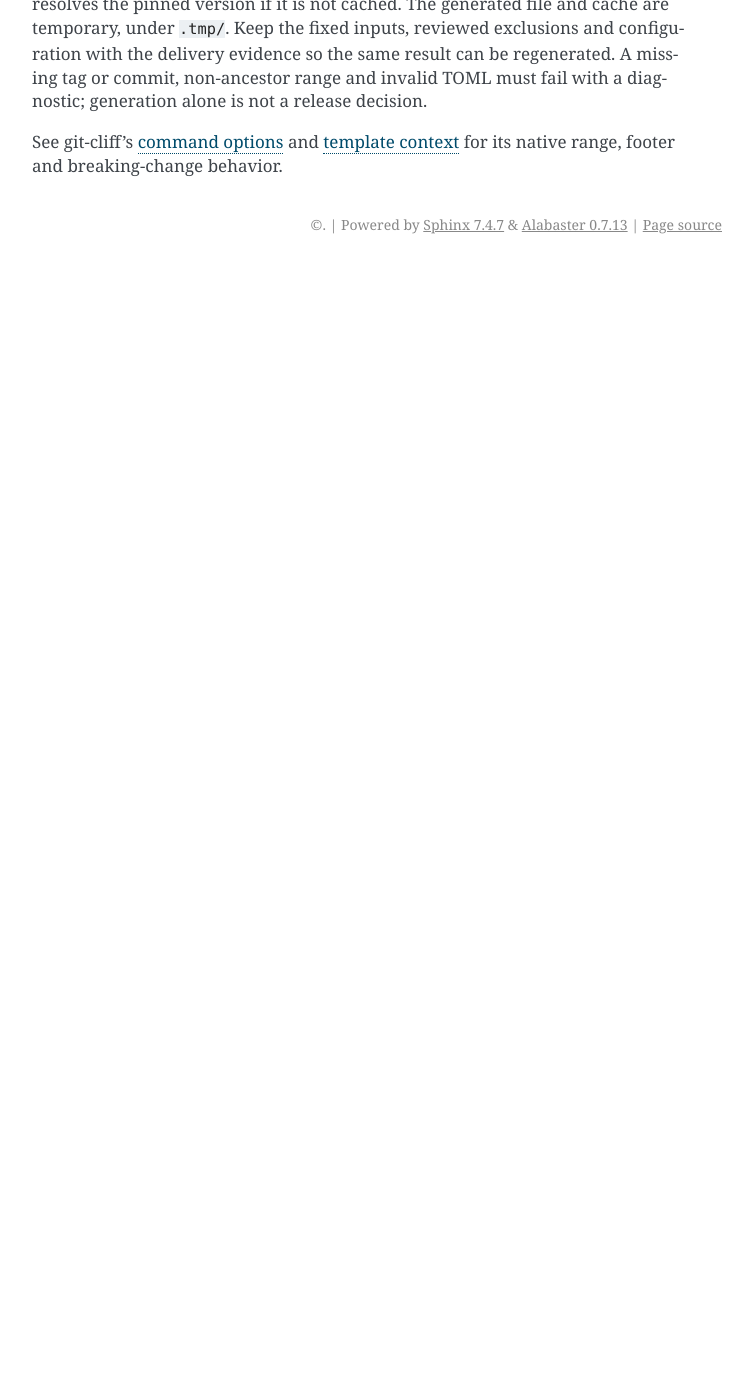
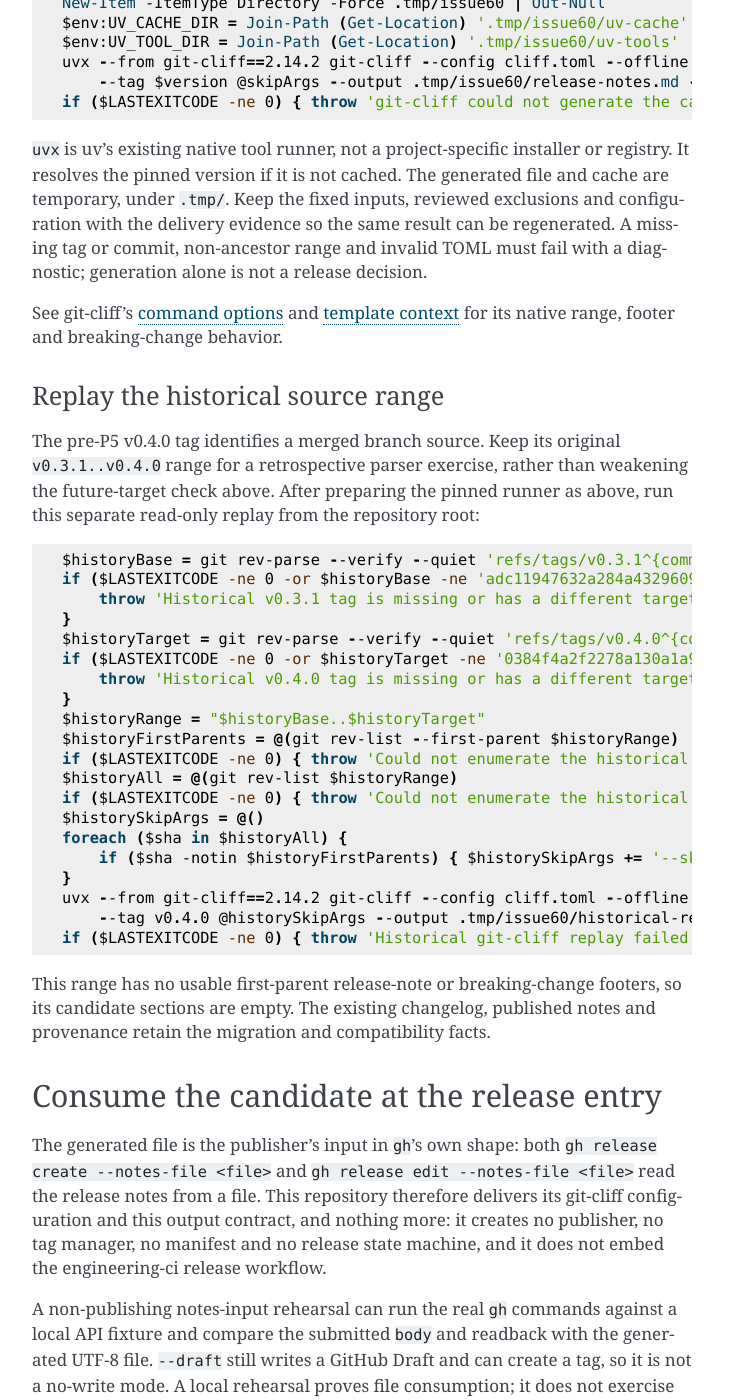
Before and after one commit to dymzz/vesryn-tool-runtime, a Sphinx documentation site: the page built from docs/delivery/release-notes.md, in a window 1280 px wide and 1400 px high, scrolled down 3846 px. Shown: the whole window, without its empty margins (388-1141 px from the left). Built offline with Sphinx 7.4.7, drawn with Linux system fonts in a browser that asks for light colours; pages that are not in the unit, such as notebooks, are missing from menus; before the commit the page ends 4110 px from its top, so only the background shows below that; some of the changed text lies outside the part shown.

Commit message:
docs: finalize Git release-note handoff and acceptance (#62)
Document native gh notes-file consumption and the post-0.4.0 changelog boundary.

Require future target SHAs on main's first-parent chain, prefer origin/main over diverged local main, and keep the immutable v0.3.1..v0.4.0 source replay separate.

Directed native Git/git-cliff and local gh API rehearsals, strict documentation checks, and CI on 43f4b1c passed.

Closes #60.

````diff
--- a/docs/delivery/release-notes.md
+++ b/docs/delivery/release-notes.md
@@ -50,6 +50,9 @@
 Its annotated tag resolves to `0384f4a2f2278a130a1a95efd9f714caf9f77a74`;
 the provenance identifies the same source and
 [CI run 40687914023](https://github.com/dymzz/vesryn-tool-runtime/actions/runs/40687914023).
+That tagged source was merged as a second parent; it is not an entry on main's
+first-parent chain. Replaying that historical source range is different from
+selecting a future release target on main.
 The existing [changelog](../changelog.md) preserves historical migration and
 compatibility facts that cannot be reconstructed from commit messages.
 
@@ -77,11 +80,16 @@
 ## Generate for a fixed range
 
 Run these PowerShell commands from the repository root. This example projects
-the historical range for inspection only; it does not replace its release
-notes. For a future candidate, provide the previous release tag and its known
-commit, a **full fixed target commit SHA**, and the proposed version. The target
+the already merged `3409f8b` commit with an illustrative `v0.4.1` label for
+inspection; it does not assert that the package version or release readiness
+matches that label. For a future candidate, provide the previous release tag
+and its known commit, a **full fixed target commit SHA**, and the proposed version. The target
 must be the actual accepted main-branch commit before publication. Do not use
 `HEAD`, a moving branch name, or a candidate branch commit as proof of delivery.
+Refresh `origin/main` before selecting a future target and retain the resolved
+main snapshot with the delivery evidence. The offline check below prefers that
+remote-tracking reference over a potentially diverged local main branch; the
+publisher still owns the final check against the live main head.
 
 The script uses Git to select first-parent SHAs and git-cliff's native
 `--skip-commit` to omit the other commits. It does not parse commit messages or
@@ -92,10 +100,10 @@
 labels the single candidate.
 
 ```powershell
-$baseTag = 'v0.3.1'
-$baseSha = 'adc11947632a284a43296092d8f7a41acd2953c3'
-$targetSha = '0384f4a2f2278a130a1a95efd9f714caf9f77a74'
-$version = 'v0.4.0'
+$baseTag = 'v0.4.0'
+$baseSha = '0384f4a2f2278a130a1a95efd9f714caf9f77a74'
+$targetSha = '3409f8baa89a8e936b174acb5d47d659bb415b92'
+$version = 'v0.4.1'
 # Full first-parent SHAs withdrawn or superseded after review of the target tree.
 $omitted = @()
 
@@ -126,23 +134,23 @@
 if ($LASTEXITCODE -ne 0 -or $baseSha -eq $targetSha) {
     throw 'The base must be an ancestor of a distinct target commit.'
 }
-# The projection reads the FIRST-PARENT chain of the range. That chain is
-# main's history only when the target actually landed there, so the fact is
-# checked here instead of being assumed.
-$mainRefs = @(git for-each-ref --format='%(refname)' refs/heads/main refs/remotes/origin/main)
-if ($mainRefs.Count -eq 0) {
+# Reachability also admits intermediate side-branch commits. The target must
+# be on main's first-parent chain so its own chain is the delivery history.
+$mainRef = 'refs/remotes/origin/main'
+git show-ref --verify --quiet $mainRef
+if ($LASTEXITCODE -eq 1) {
+    $mainRef = 'refs/heads/main'
+} elseif ($LASTEXITCODE -ne 0) {
+    throw 'Could not check the main branch reference.'
+}
+$mainSnapshot = git rev-parse --verify --quiet "${mainRef}^{commit}"
+if ($LASTEXITCODE -ne 0) {
     throw 'No main branch reference is available to verify the target commit.'
 }
-$onMain = $false
-foreach ($ref in $mainRefs) {
-    git merge-base --is-ancestor $targetSha $ref
-    if ($LASTEXITCODE -eq 0) {
-        $onMain = $true
-        break
-    }
-}
-if (-not $onMain) {
-    throw "The target commit is not in the main branch history: $targetSha"
+$mainFirstParents = @(git rev-list --first-parent $mainSnapshot)
+if ($LASTEXITCODE -ne 0) { throw 'Could not enumerate main first-parent commits.' }
+if ($targetSha -notin $mainFirstParents) {
+    throw "The target commit is not on the main first-parent chain: $targetSha"
 }
 $range = "$baseSha..$targetSha"
 $firstParents = @(git rev-list --first-parent $range)
@@ -182,3 +190,67 @@
 See git-cliff's [command options](https://git-cliff.org/docs/usage/args/) and
 [template context](https://git-cliff.org/docs/templating/context/) for its
 native range, footer and breaking-change behavior.
+
+### Replay the historical source range
+
+The pre-P5 v0.4.0 tag identifies a merged branch source. Keep its original
+`v0.3.1..v0.4.0` range for a retrospective parser exercise, rather than
+weakening the future-target check above. After preparing the pinned runner as
+above, run this separate read-only replay from the repository root:
+
+```powershell
+$historyBase = git rev-parse --verify --quiet 'refs/tags/v0.3.1^{commit}'
+if ($LASTEXITCODE -ne 0 -or $historyBase -ne 'adc11947632a284a43296092d8f7a41acd2953c3') {
+    throw 'Historical v0.3.1 tag is missing or has a different target.'
+}
+$historyTarget = git rev-parse --verify --quiet 'refs/tags/v0.4.0^{commit}'
+if ($LASTEXITCODE -ne 0 -or $historyTarget -ne '0384f4a2f2278a130a1a95efd9f714caf9f77a74') {
+    throw 'Historical v0.4.0 tag is missing or has a different target.'
+}
+$historyRange = "$historyBase..$historyTarget"
+$historyFirstParents = @(git rev-list --first-parent $historyRange)
+if ($LASTEXITCODE -ne 0) { throw 'Could not enumerate the historical source chain.' }
+$historyAll = @(git rev-list $historyRange)
+if ($LASTEXITCODE -ne 0) { throw 'Could not enumerate the historical range.' }
+$historySkipArgs = @()
+foreach ($sha in $historyAll) {
+    if ($sha -notin $historyFirstParents) { $historySkipArgs += '--skip-commit', $sha }
+}
+uvx --from git-cliff==2.14.2 git-cliff --config cliff.toml --offline --no-exec `
+    --tag v0.4.0 @historySkipArgs --output .tmp/issue60/historical-release-notes.md -- $historyRange
+if ($LASTEXITCODE -ne 0) { throw 'Historical git-cliff replay failed.' }
+```
+
+This range has no usable first-parent release-note or breaking-change footers,
+so its candidate sections are empty. The existing changelog, published notes
+and provenance retain the migration and compatibility facts.
+
+## Consume the candidate at the release entry
+
+The generated file is the publisher's input in `gh`'s own shape: both
+`gh release create --notes-file <file>` and `gh release edit --notes-file
+<file>` read the release notes from a file. This repository therefore
+delivers its git-cliff configuration and this output contract, and nothing
+more: it creates no publisher, no tag manager, no manifest and no release
+state machine, and it does not embed the engineering-ci release workflow.
+
+A non-publishing notes-input rehearsal can run the real `gh` commands against
+a local API fixture and compare the submitted `body` and readback with the
+generated UTF-8 file. `--draft` still writes a GitHub Draft and can create a
+tag, so it is not a no-write mode. A local rehearsal proves file consumption;
+it does not exercise live publication permissions or the publisher's gates.
+
+The publisher keeps everything it already owns — the version and SHA checks,
+the [Release Readiness](release-readiness.md) C1–C8 assessment, the formal CI
+evidence, the tag conflict protection, the Draft recovery, the artifact and
+manifest verification and the publication permission. Generating a candidate
+is not a release decision, and a successful generation says nothing about
+whether the release may be published.
+
+One confirmed source produces the release notes. The publisher applies the
+reviewed file as the release notes and does not add GitHub's automatic notes
+(`--generate-notes`) or the annotated tag's text (`--notes-from-tag`) to the
+same release: two sources make two different statements about what was
+delivered. If the publishing workflow currently emits automatic notes,
+replacing them with this file is the minimal interface change, and it belongs
+to the engineering-ci task that owns that workflow.
````
Also changed, not shown: AGENTS.md (+8 -0 lines), docs/changelog.md (+6 -2 lines).
